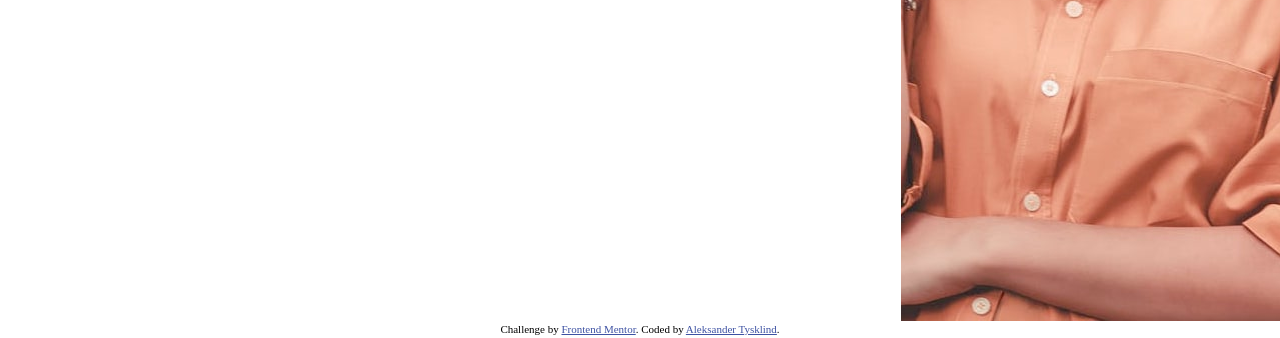
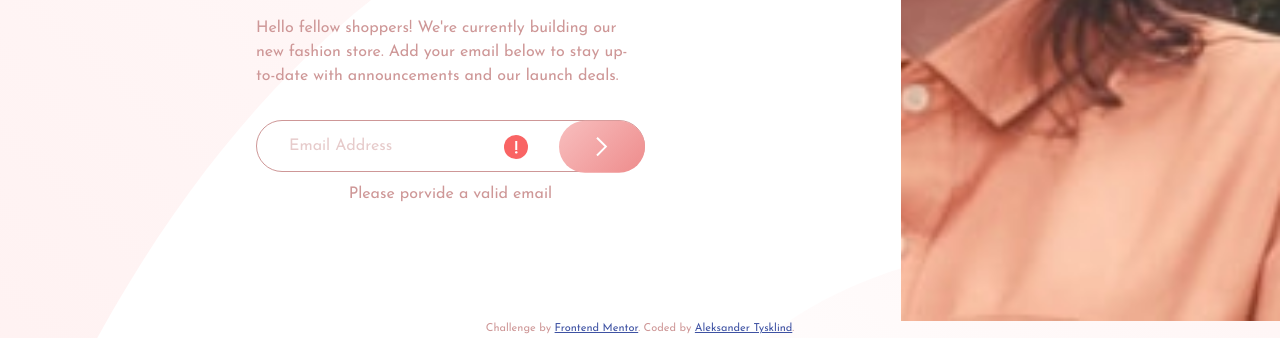
Before and after one commit to outerpreneur/base-apparel-coming-soon-master, a plain HTML site: page index.html in a window 1280 px wide. Shown: the part 479-817 px from the top of the page. Drawn offline with Linux system fonts and the light colour scheme.

Commit message:
css and html

```diff
--- a/index.html
+++ b/index.html
@@ -26,18 +26,33 @@
 
 <body>
   <main>
-    <div class="coming-soon">
-      <img src="./images/logo.svg">
-      <h2><span class="accent">We're</span> coming soon</h2>
 
-      <p>Hello fellow shoppers! We're currently building our new fashion store.
-      Add your email below to stay up-to-date with announcements and our launch deals.</p>
+    <article class="coming-soon">
+      <div>
+        <img src="./images/logo.svg">
+      </div>
+      <div class="cta">
+        <h2><span style="color: hsl(0, 36%, 70%); font-weight: 300;">We're</span> coming soon</h2>
 
-      Email Address
-    </div>
-    <div class="portrait-photo">
-      <img src="./images/hero-desktop.jpg">
-    </div>
+        <p>Hello fellow shoppers! We're currently building our new fashion store.
+          Add your email below to stay up-to-date with announcements and our launch deals.</p>
+        <form autocomplete="off">
+          <div>
+            <input type="email" name="email" id="email" placeholder="Email Address" required>
+            <label for="email">
+              <img src="./images/icon-error.svg">
+            </label>
+            <button type="submit"><img src="./images/icon-arrow.svg"></button>
+          </div>
+          <p class="error">Please porvide a valid email</p>
+        </form>
+      </div>
+    </article>
+
+    <article class="portrait-photo">
+      <source media="(min-width: 768px)" srcset="./images/hero-desktop.jpg">
+      <img src="./images/hero-mobile.jpg" alt="">
+    </article>
   </main>
 
   <footer>
--- a/styles.css
+++ b/styles.css
@@ -34,6 +34,11 @@ main {
     height: 100vh;
 }
 
+body {
+  font-family: var(--josefin);
+  font-size: var(--font-size);
+}
+
 .coming-soon {
     width: 100%;
     padding: 3% 20%;
@@ -47,10 +52,22 @@ main {
     flex-basis: 100%;
 }
 
+img {
+  max-width: 100%;
+}
+
 .portrait-photo img {
-    height: 100%;
-    width: 100%;
-    object-fit: cover;
+  height: 100%;
+  width: 100%;
+  object-fit:cover;
+}
+
+.cta {
+  display: flex;
+  flex-direction: column;
+  justify-content: space-around;
+  gap: 2rem;
+  margin-top: 14rem;
 }
 
 h2 {
@@ -59,11 +76,73 @@ h2 {
     font-weight: var(--font-weight-medium);
     font-size: 3.5rem;
     letter-spacing: 1.5rem;
+    line-height: normal;
 }
 
-.accent {
-    color: var(--font-weight-light) !important;
+p {
+  color: var(--desaturtated-red);
 }
+
+form {
+  position: relative;
+}
+
+form input {
+  width: 100%;
+  padding: 0.8rem 1rem;
+  border-radius: 45px;
+  border: 0.5px hsl(0, 36%, 70%) solid;
+  font-family: var(--josefin);
+  color: hsl(0, 36%, 70%);
+
+}
+
+form input::placeholder {
+  color: hsl(0, 36%, 70%);
+  opacity: 0.5;
+  padding: 1rem;
+  padding-left: 1em;
+  font-family: var(--josefin);
+  font-weight: var(--font-weight-medium);
+}
+
+form button {
+  position: absolute;
+  top: 6.5%;
+  right: 0;
+  transform: translateY(-12%);
+  background: linear-gradient(135deg,hsl(0, 80%, 86%), hsl(0, 74%, 74%));
+  border: none;
+  padding: 1rem 2.3rem;
+  border-radius: 45px;
+  cursor: pointer;
+  transition: 0.3s
+}
+
+form button:hover {
+  background: linear-gradient(135deg, hsl(0, 80%, 86%), hsl(0, 80%, 86%));
+}
+
+form label {
+  position: absolute;
+  display: block;
+  top: 15%;
+  right: 30%;
+}
+.error {
+  margin: 10px;
+  text-align: center;
+}
+
+@media (min-width: 738px) {
+  body {
+    background-image: url(./images/bg-pattern-desktop.svg);
+    background-repeat: no-repeat;
+    background-size: cover;
+    background-position: center;
+  }
+}
+
 
 
 
```
Also changed, not shown: main.js (added).
